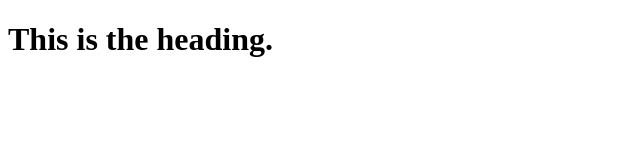
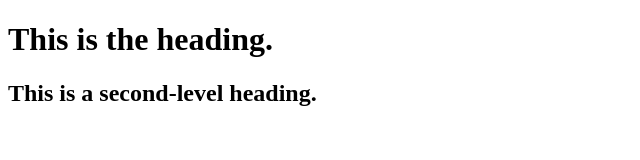
Before and after one commit to lane-bmc/iat339-demo-repository, a plain HTML site: page index.html in a window 1280 px wide. Shown: the whole page, without its empty margins (0-640 px from the left). Drawn offline with Linux system fonts and the light colour scheme.

Commit message:
Added an <h2> tag to index.html

```diff
--- a/index.html
+++ b/index.html
@@ -6,5 +6,6 @@
 	</head>
 	<body>
 		<h1>This is the heading.</h1>
+		<h2>This is a second-level heading.</h2>
 	</body>
 </html>
```
